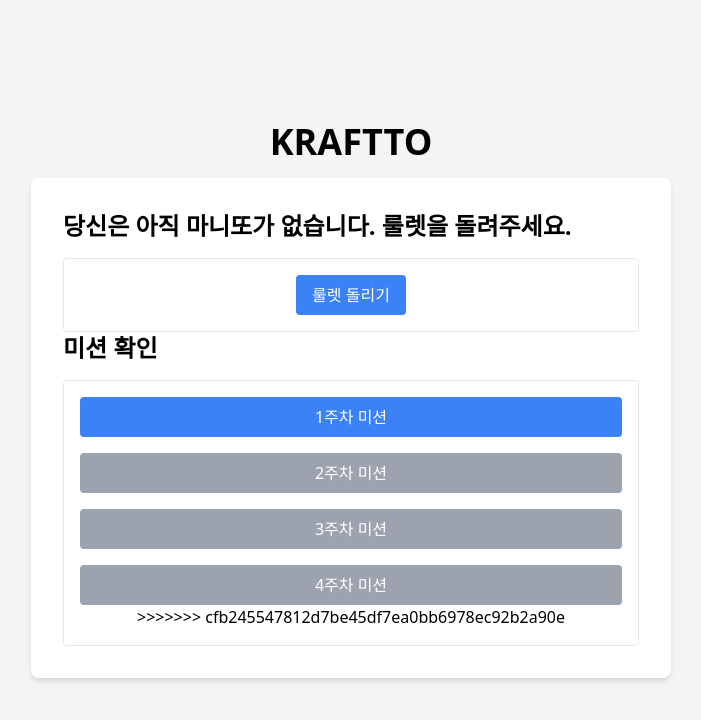
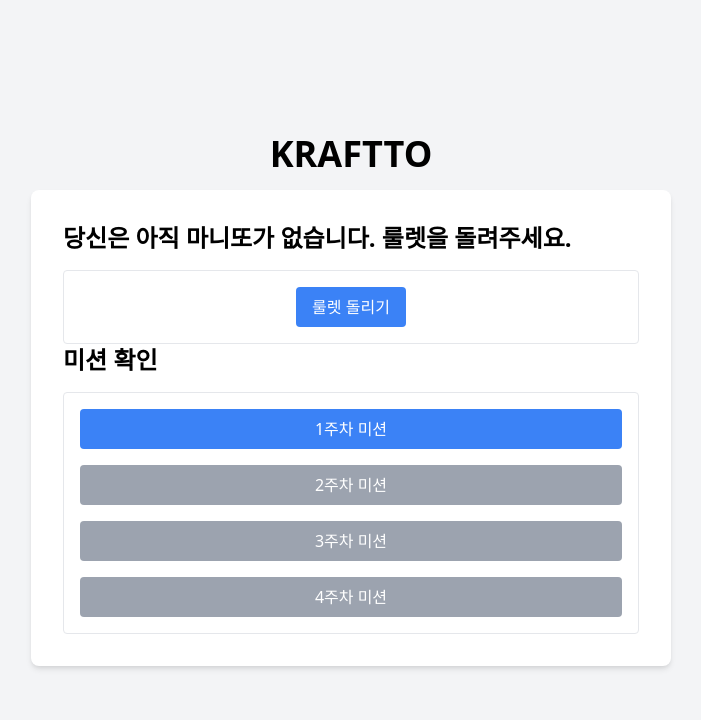
Before and after one commit to sirloinbh/Kraftto, a Flask app: page /main/roulette in a window 1280 px wide. Shown: the top 720 px of the page, without its empty margins (289-990 px from the left). Run offline with Flask 3, Linux system fonts and the light colour scheme; data that the repository does not hold is empty.

Commit message:
필요없는 코드 1줄 삭제

```diff
--- a/templates/main.html
+++ b/templates/main.html
@@ -101,7 +101,6 @@
                 <a class="block bg-gray-400 text-white px-4 py-2 rounded w-full text-center" href="#" onclick="return false;">4주차 미션</a>
                 {% endif %}
 
->>>>>>> cfb245547812d7be45df7ea0bb6978ec92b2a90e
             </div>
         </div>
     </body>
```
